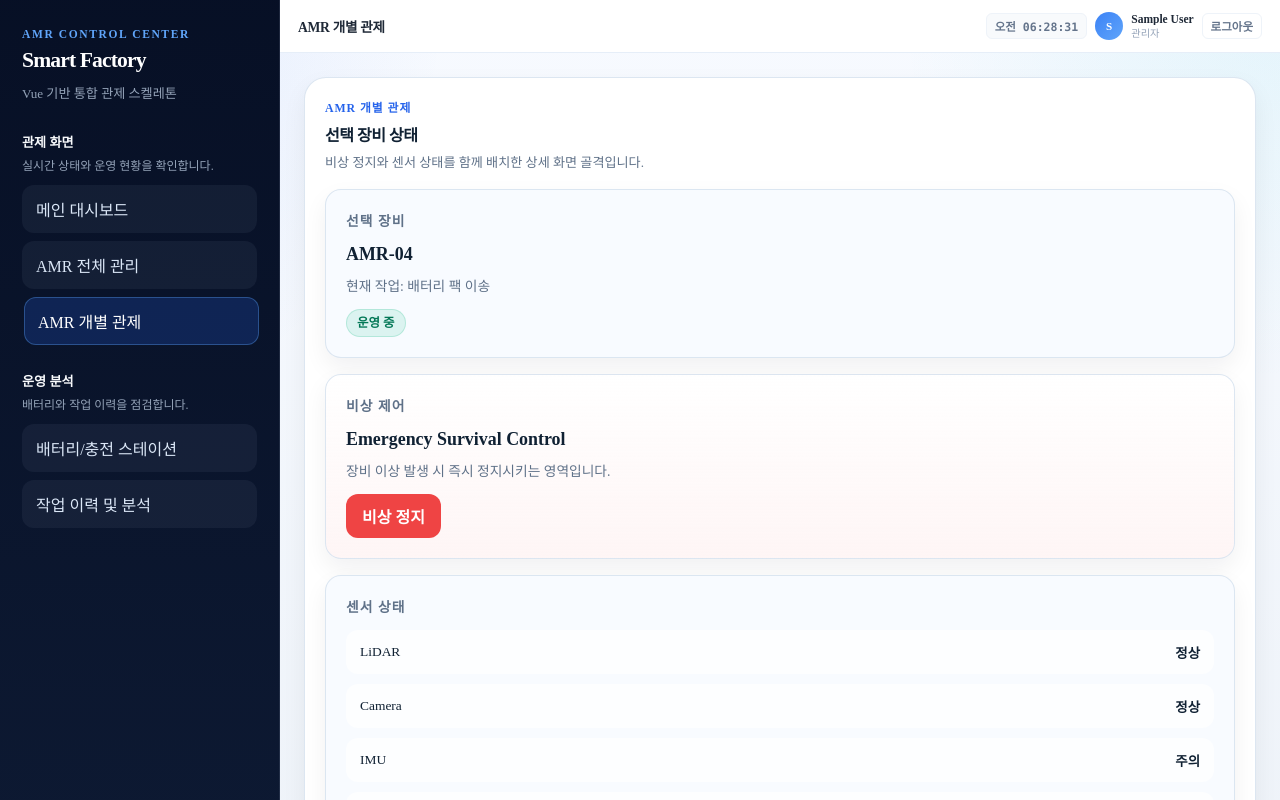
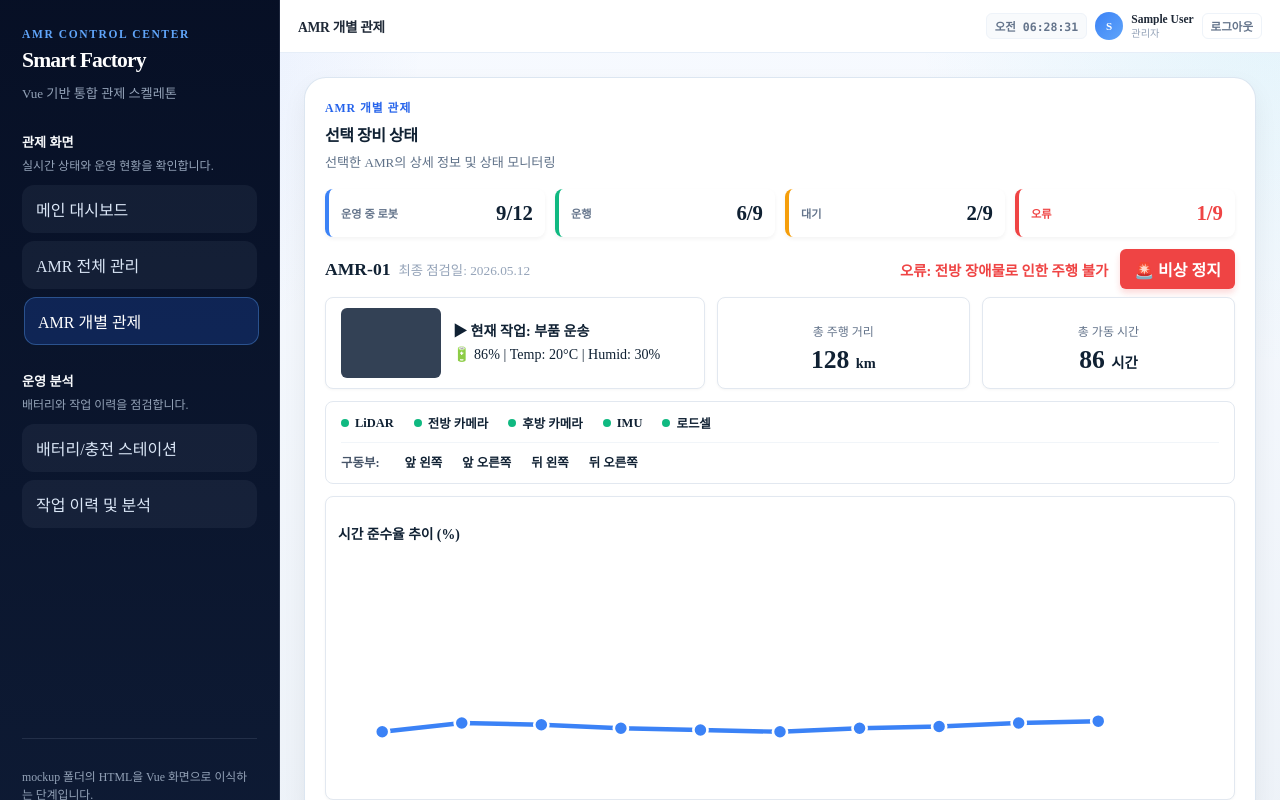
Before and after one commit to mobility-school-3th-team1/AMR-monitoring-smart-factory, a Vue app in the folder FE/frontend/: page /amr-detail in a window 1280 px wide. Shown: the top 800 px of the page. Built offline with nearby package versions, Linux system fonts and the light colour scheme; sample sign-in values are in the browser's storage.

Commit message:
feat(fe): AMR 상세화면 UI 및 상태/차트 추가 - SCADAPRJ-39-#18

```diff
--- a/FE/frontend/src/views/AmrDetailView.vue
+++ b/FE/frontend/src/views/AmrDetailView.vue
@@ -3,33 +3,73 @@
     <SectionPanel
       eyebrow="AMR 개별 관제"
       title="선택 장비 상태"
-      subtitle="비상 정지와 센서 상태를 함께 배치한 상세 화면 골격입니다."
+      subtitle="선택한 AMR의 상세 정보 및 상태 모니터링"
     >
-      <div class="detail-grid">
-        <BaseCard class="detail-card">
-          <p class="detail-card__label">선택 장비</p>
-          <h3>AMR-04</h3>
-          <p>현재 작업: 배터리 팩 이송</p>
-          <BaseBadge tone="success" label="운영 중" />
+      <div class="summary-row">
+        <div class="sum-card" style="border-left-color: #3b82f6;"><h4>운영 중 로봇</h4><div class="val">{{ stats.operating }}/{{ stats.total }}</div></div>
+        <div class="sum-card" style="border-left-color: #10b981;"><h4>운행</h4><div class="val">{{ stats.running }}/{{ stats.operating }}</div></div>
+        <div class="sum-card" style="border-left-color: #f59e0b;"><h4>대기</h4><div class="val">{{ stats.waiting }}/{{ stats.operating }}</div></div>
+        <div class="sum-card" style="border-left-color: #ef4444;"><h4 style="color:#ef4444">오류</h4><div class="val" style="color:#ef4444">{{ stats.error }}/{{ stats.operating }}</div></div>
+      </div>
+
+      <div class="detail-header">
+        <div>
+          <strong id="amr-title" style="font-size:1.1rem;">{{ amrId }}</strong>
+          <small id="amr-last-check" style="color:#94a3b8; margin-left:8px;">{{ amrData.last }}</small>
+        </div>
+        <div style="display:flex; align-items:center; gap:12px;">
+          <div v-if="amrData.error" class="error-msg">{{ amrData.error }}</div>
+          <button class="btn-emergency" @click="triggerEmergency">🚨 비상 정지</button>
+        </div>
+      </div>
+
+      <div class="info-grid">
+        <BaseCard class="info-card" style="display:flex; align-items:center; gap:12px; padding: 10px 15px;">
+          <div style="width:100px; height:70px; background:#334155; border-radius:6px; flex-shrink:0;"></div>
+          <div style="font-size:0.88rem; line-height:1.6;">
+            <strong id="amr-current-task">{{ amrData.task }}</strong><br>
+            <span id="amr-status-line">{{ amrData.line }}</span>
+          </div>
         </BaseCard>
 
-        <BaseCard class="detail-card detail-card--action">
-          <p class="detail-card__label">비상 제어</p>
-          <h3>Emergency Survival Control</h3>
-          <p>장비 이상 발생 시 즉시 정지시키는 영역입니다.</p>
-          <button class="danger-button" type="button">비상 정지</button>
+        <BaseCard class="info-card" style="text-align:center;">
+          <p style="color:#64748b; font-size:0.75rem; margin-bottom:5px;">총 주행 거리</p>
+          <div style="font-size:1.6rem; font-weight:800;">{{ amrData.mileage }} <small style="font-size:0.9rem;">km</small></div>
         </BaseCard>
 
-        <BaseCard class="detail-card">
-          <p class="detail-card__label">센서 상태</p>
-          <ul class="sensor-list">
-            <li v-for="sensor in sensors" :key="sensor.name">
-              <span>{{ sensor.name }}</span>
-              <strong>{{ sensor.state }}</strong>
-            </li>
-          </ul>
+        <BaseCard class="info-card" style="text-align:center;">
+          <p style="color:#64748b; font-size:0.75rem; margin-bottom:5px;">총 가동 시간</p>
+          <div style="font-size:1.6rem; font-weight:800;">{{ amrData.uptime }} <small style="font-size:0.9rem;">시간</small></div>
         </BaseCard>
       </div>
+
+      <div class="health-section">
+        <div class="status-group" style="margin-bottom:10px; padding-bottom:10px; border-bottom:1px solid #f1f5f9;">
+          <div class="status-item" v-for="s in sensors" :key="s.name"><div class="dot"></div>{{ s.name }}</div>
+        </div>
+        <div class="status-group">
+          <span style="font-weight:bold; color:#475569; margin-right:5px;">구동부:</span>
+          <div class="status-item">앞 왼쪽</div>
+          <div class="status-item">앞 오른쪽</div>
+          <div class="status-item">뒤 왼쪽</div>
+          <div class="status-item">뒤 오른쪽</div>
+        </div>
+      </div>
+
+      <div class="bottom-grid">
+        <article class="info-card" style="display:flex; flex-direction:column;">
+          <p style="font-weight:bold; margin-bottom:10px; font-size:0.86rem;">시간 준수율 추이 (%)</p>
+          <div class="chart-box">
+            <svg class="chart-svg" viewBox="0 0 500 130">
+              <polyline :points="chartPoints" class="line-path" />
+              <g>
+                <circle v-for="(pt, i) in chartNodes" :cx="pt.x" :cy="pt.y" r="4" class="node" :key="i" />
+              </g>
+            </svg>
+          </div>
+        </article>
+      </div>
+
     </SectionPanel>
   </div>
 </template>
@@ -38,14 +78,49 @@
 import BaseBadge from '../components/atoms/BaseBadge.vue'
 import BaseCard from '../components/atoms/BaseCard.vue'
 import SectionPanel from '../components/molecules/SectionPanel.vue'
+import { ref, computed, onMounted } from 'vue'
+import { useRoute } from 'vue-router'
 
-const sensors = [
+const route = useRoute()
+
+const sensors = ref([
   { name: 'LiDAR', state: '정상' },
-  { name: 'Camera', state: '정상' },
+  { name: '전방 카메라', state: '정상' },
+  { name: '후방 카메라', state: '정상' },
   { name: 'IMU', state: '주의' },
-  { name: 'Load Cell', state: '정상' },
-  { name: 'Drive Unit', state: '정상' }
-]
+  { name: '로드셀', state: '정상' }
+])
+
+const stats = ref({ operating: 9, total: 12, running: 6, waiting: 2, error: 1 })
+
+const amrId = ref('AMR-01')
+const amrData = ref({ status: '', error: '', task: '', line: '', mileage: 0, uptime: 0, last: '' })
+
+const sample = {
+  'AMR-01': { status: '오류', error: '오류: 전방 장애물로 인한 주행 불가', task: '▶ 현재 작업: 부품 운송', line: '🔋 86% | Temp: 20°C | Humid: 30%', mileage: 128, uptime: 86, last: '최종 점검일: 2026.05.12' },
+  'AMR-02': { status: '대기', error: '대기: 다음 작업 지시 대기 중', task: '▶ 현재 작업: 대기 상태', line: '🔋 90% | Temp: 20°C | Humid: 30%', mileage: 102, uptime: 74, last: '최종 점검일: 2026.05.12' },
+  'AMR-04': { status: '운행', error: '운행: 정상 주행 중', task: '▶ 현재 작업: 배터리 팩 운반', line: '🔋 87% | Temp: 20°C | Humid: 30%', mileage: 210, uptime: 190, last: '최종 점검일: 2026.05.12' }
+}
+
+onMounted(() => {
+  const q = route.query.amr || route.params.amr || 'AMR-01'
+  amrId.value = q
+  amrData.value = sample[q] || sample['AMR-01']
+})
+
+function triggerEmergency() {
+  // placeholder: integrate with API/WS to send emergency stop
+  alert(`비상 정지 명령 전송: ${amrId.value}`)
+}
+
+// small chart mock
+const chartNodes = computed(() => {
+  const points = [80,85,84,82,81,80,82,83,85,86]
+  const baseX = 25
+  const step = 45
+  return points.map((v,i) => ({ x: baseX + i*step, y: 120 - (v-60) }))
+})
+const chartPoints = computed(() => chartNodes.value.map(p => `${p.x},${p.y}`).join(' '))
 </script>
 
 <style scoped>
@@ -128,4 +203,30 @@ const sensors = [
     grid-template-columns: 1fr;
   }
 }
+
+/* Additional styles from mockup-driven layout */
+.summary-row { display: grid; grid-template-columns: repeat(4, 1fr); gap: 10px; margin-bottom: 12px; }
+.sum-card { background: white; padding: 12px; border-radius: 8px; border-left: 4px solid #cbd5e1; display: flex; justify-content: space-between; align-items: center; box-shadow: 0 2px 4px rgba(0,0,0,0.05); }
+.sum-card h4 { font-size: 0.7rem; color: #64748b; margin: 0; }
+.sum-card .val { font-size: 1.3rem; font-weight: 800; }
+
+.detail-header { display:flex; justify-content:space-between; align-items:center; margin-bottom:8px; }
+.error-msg { color: #ef4444; font-weight:800; font-size:0.9rem; }
+
+.btn-emergency { padding: 8px 14px; background: #ef4444; color:#fff; border:none; border-radius:6px; font-weight:800; cursor:pointer; box-shadow: 0 4px 6px rgba(239,68,68,0.2); }
+.btn-emergency:hover { background:#dc2626; transform: translateY(-1px); }
+
+.info-grid { display: grid; grid-template-columns: 1.5fr 1fr 1fr; gap: 12px; margin-bottom: 12px; }
+.info-card { background:white; border-radius:8px; padding:12px; border:1px solid #e2e8f0; box-shadow: 0 1px 3px rgba(0,0,0,0.04); }
+
+.health-section { background:white; border-radius:8px; padding:12px 15px; border:1px solid #e2e8f0; margin-bottom:12px; }
+.status-group { display:flex; gap:20px; flex-wrap:wrap; font-size:0.78rem; }
+.status-item { display:flex; align-items:center; gap:6px; font-weight:600; }
+.status-item .dot, .dot { width:8px; height:8px; border-radius:50%; background:#10b981; }
+
+.bottom-grid { display:grid; grid-template-columns: 1fr; gap:12px; min-height:0; }
+.chart-box { flex:1; position:relative; min-height:0; width:100%; }
+.chart-svg { width:100%; height:100%; }
+.line-path { fill:none; stroke:#3b82f6; stroke-width:2.5; }
+.node { fill:#3b82f6; stroke:white; stroke-width:1.5; }
 </style>
```
